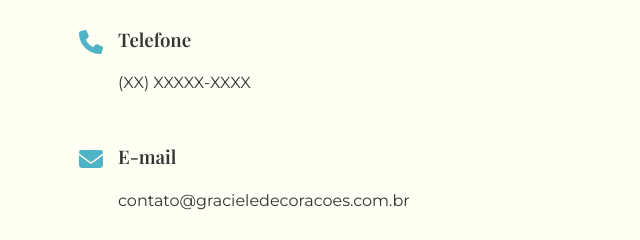
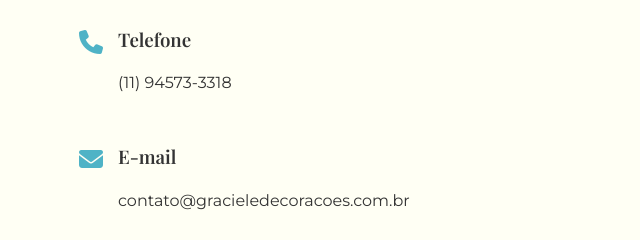
Before and after one commit to Davssoares/site-Graciele, a plain HTML site: page index.html in a window 1280 px wide. Shown: the part 3751-3991 px from the top of the page, 0-640 px from the left. Drawn offline with nearby package versions, Linux system fonts and the light colour scheme.

Commit message:
Add files via upload

```diff
--- a/index.html
+++ b/index.html
@@ -630,7 +630,7 @@
                         <i class="fas fa-phone"></i>
                         <div>
                             <h3>Telefone</h3>
-                            <p>(XX) XXXXX-XXXX</p>
+                            <p>(11) 94573-3318</p>
                         </div>
                     </div>
                     <div class="contato-item">
```
